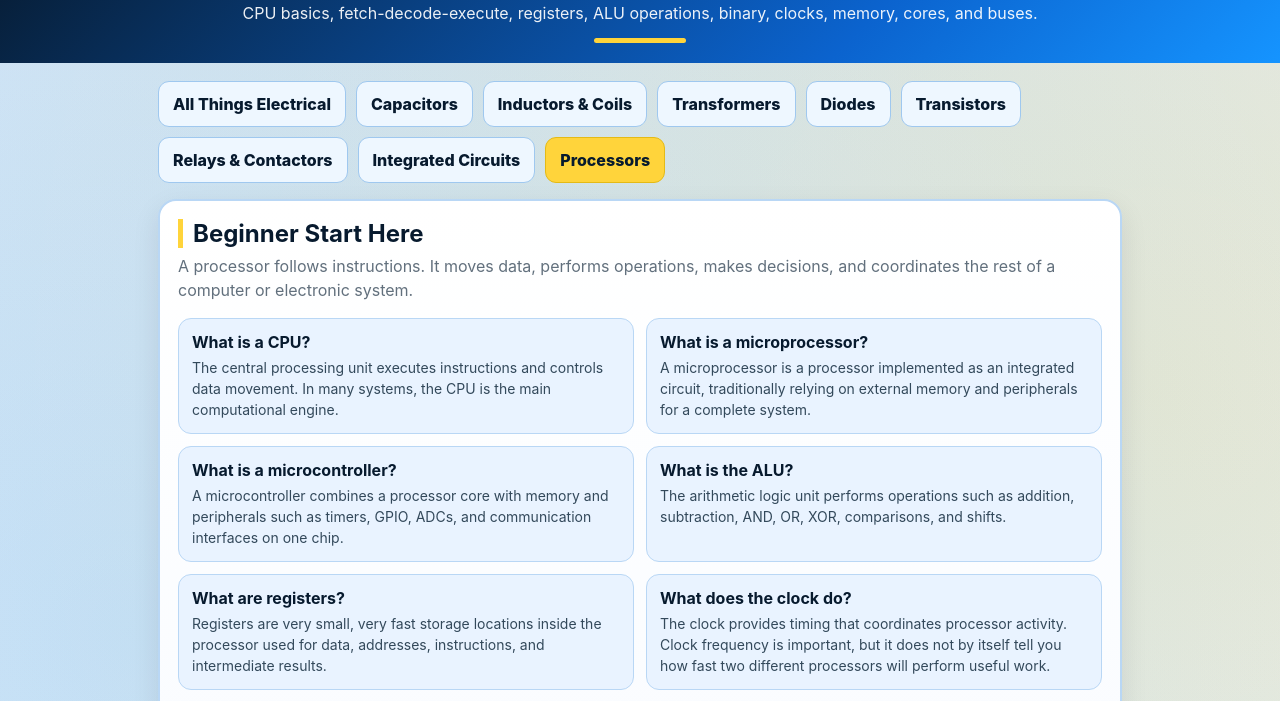
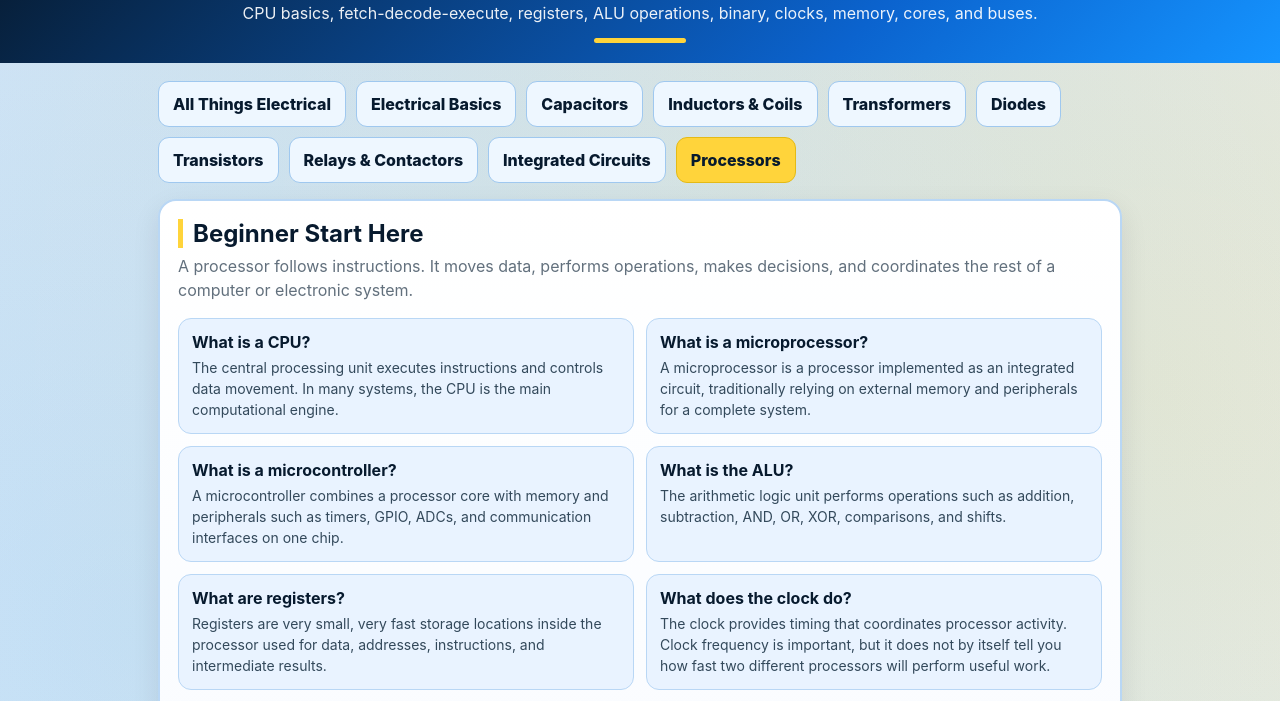
Before and after one commit to comctx/Electrical-Solar-Explorer, a plain HTML site: page processors.html in a window 1280 px wide. Shown: the part 78-779 px from the top of the page. Drawn offline with Linux system fonts and the light colour scheme.

Commit message:
Link page to electrical basics

```diff
--- a/processors.html
+++ b/processors.html
@@ -120,6 +120,7 @@
   <main>
     <nav class="page-nav" aria-label="App pages">
       <a href="index.html">All Things Electrical</a>
+      <a href="electrical-basics.html">Electrical Basics</a>
       <a href="capacitor.html">Capacitors</a>
       <a href="inductors.html">Inductors & Coils</a>
       <a href="transformers.html">Transformers</a>
```
